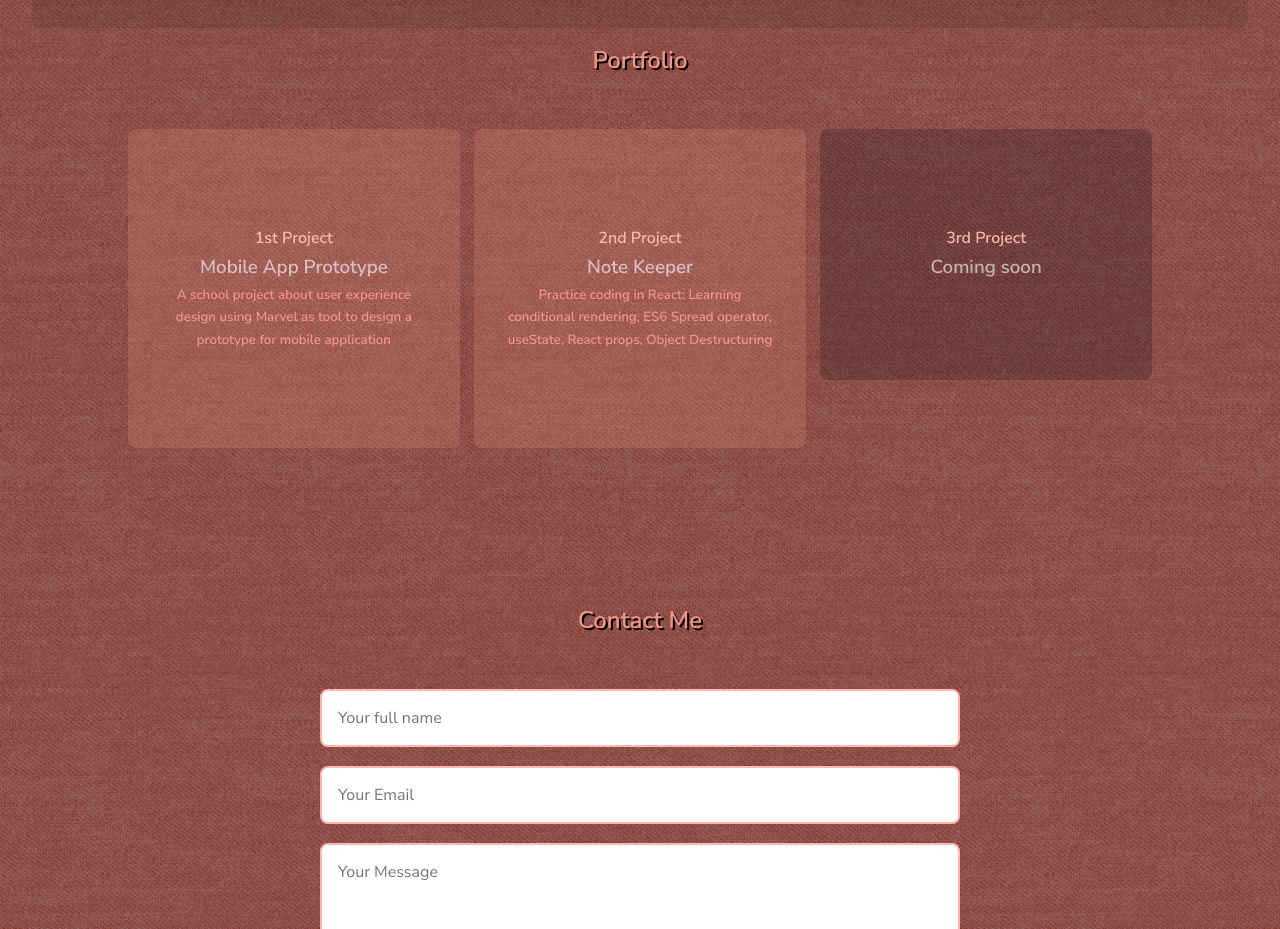
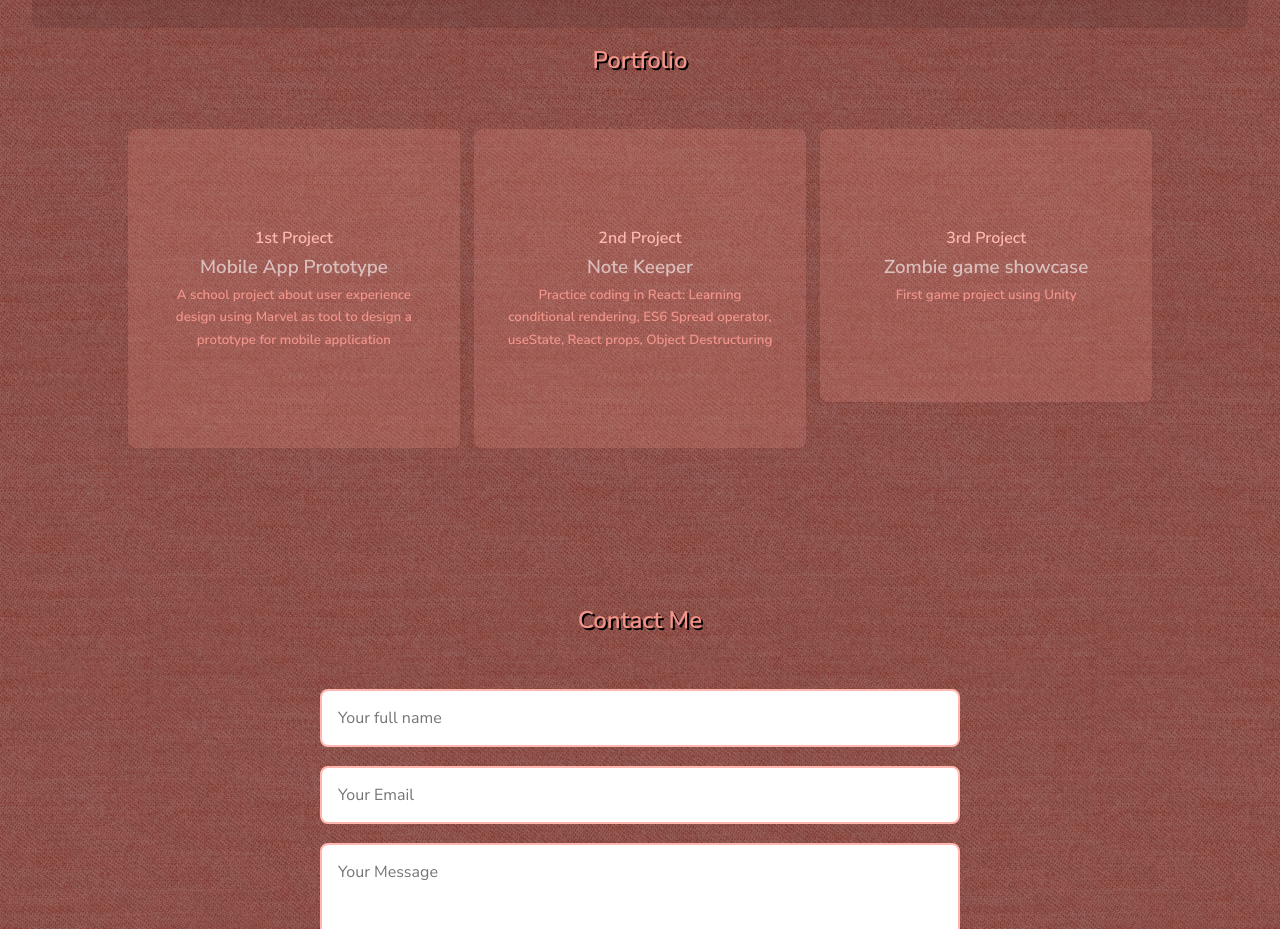
Before and after one commit to warismee/my-site-react, a React (Create React App) app: page / in a window 1280 px wide. Shown: the part 3520-4449 px from the top of the page. Built offline with nearby package versions, Linux system fonts and the light colour scheme.

Commit message:
add game proj

```diff
--- a/src/components/portfolio/Portfolio.jsx
+++ b/src/components/portfolio/Portfolio.jsx
@@ -20,10 +20,11 @@ const Portfolio = () => {
           <h5>Practice coding in React: Learning conditional rendering, ES6 Spread operator, useState, React props, Object Destructuring</h5>
         </div>
        </a>
-       <a href='#' className='disable'>
-        <div className='port_card_disable'>
+       <a href='https://youtu.be/gF9Pe47-cqU' target='_blank'> {/*target to open in new window*/}
+        <div className='port_card'>
           <h4>3rd Project</h4>
-          <h3 className='text-light'>Coming soon</h3>
+          <h3 className='text-light'>Zombie game showcase</h3>
+          <h5>First game project using Unity</h5>
         </div>
        </a>
      </div>
```
